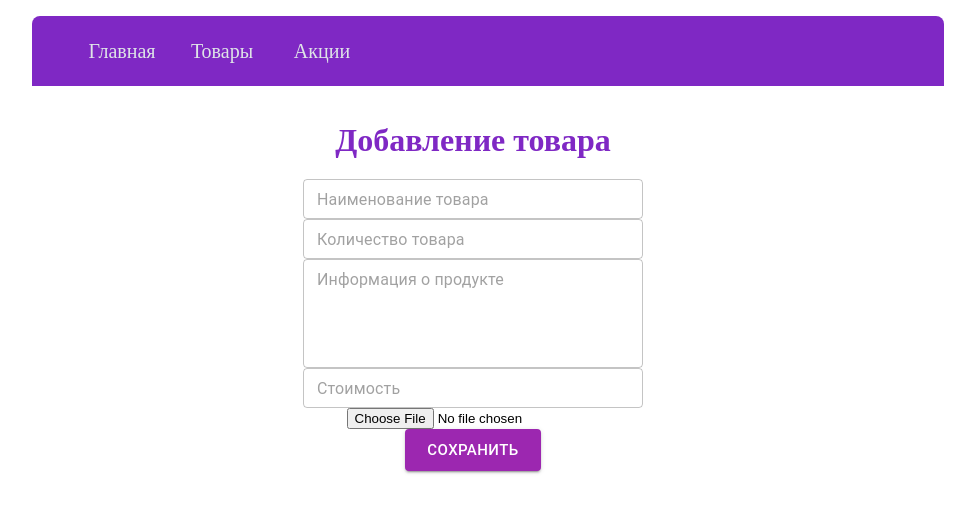
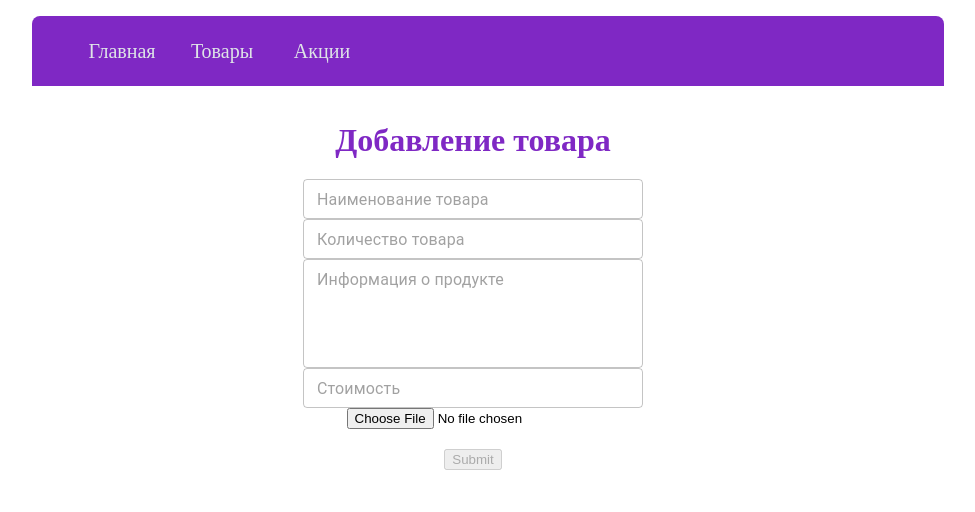
Before and after one commit to yurimovo/shop, a React (Create React App) app: page /products/newProduct in a window 1280 px wide. Shown: the top 512 px of the page, without its empty margins (172-1147 px from the left). Built offline with nearby package versions, Linux system fonts and the light colour scheme.

Commit message:
New product form with react-hook-form

```diff
--- a/src/components/products/new-product/NewProduct.tsx
+++ b/src/components/products/new-product/NewProduct.tsx
@@ -8,29 +8,28 @@ import { createProduct } from '../../../utils/service-functions/products/createP
 import { Product } from '../../../types/products';
 
 const NewProduct = () => {
-  const { register, handleSubmit } = useForm();
+  const {
+    register,
+    formState: {
+      errors,
+      isValid,
+    },
+    handleSubmit,
+    reset,
+  } = useForm({
+    mode: "onBlur",
+  });
   const [isSaving, setIsSaving] = useState<boolean>(false);
-  const [productData, setProductData] = useState<Product>({
-    productName: "",
-    productPrice: 0,
-    productInfo: "",
-    productQuantity: 0
-  })
 
-  const handleSave = async () => {
+  const handleSave = async (data: any) => {
     setIsSaving(true);
-    await createProduct({
-      productName: productData.productName,
-      productPrice: productData.productPrice,
-      productInfo: productData.productInfo,
-      productQuantity: productData.productQuantity
-    });
+    /* await createProduct({
+      data
+    }); */
+    console.log(data);
+    reset();
     setIsSaving(false);
   };
-
-  const handleChange = (e: React.ChangeEvent<HTMLInputElement>) => {
-
-  }
 
   return (
     <div className='main-container'>
@@ -45,15 +44,27 @@ const NewProduct = () => {
               className='input-field'
               size="small"
               tabIndex={0}
-              {...register("productName")}
+              {...register("productName", {
+                required: true,
+              })}
             />
+            {errors?.productName ?
+              <div style={{height: 40}}>
+                {errors?.productName && <p>Error!</p>}
+              </div> : null}
             <TextField
               placeholder='Количество товара'
               className='input-field'
               size="small"
-              tabIndex={1}
-              {...register("productQuantity")}
+              tabIndex={0}
+              {...register("productQuantity", {
+                required: true,
+              })}
             />
+            {errors?.productQuantity ?
+              <div style={{height: 40}}>
+                {errors?.productQuantity && <p>Error!</p>}
+              </div> : null}
             <TextField
               placeholder='Информация о продукте'
               rows={4}
@@ -61,29 +72,35 @@ const NewProduct = () => {
               size="small"
               multiline
               tabIndex={2}
-              {...register("productInfo")}
+              {...register("productInfo", {
+                required: true,
+              })}
             />
+            {errors?.productInfo ?
+              <div style={{height: 40}}>
+                {errors?.productInfo && <p>Error!</p>}
+              </div> : null}
             <TextField
               placeholder='Стоимость'
               className='input-field'
               size="small"
               tabIndex={3}
-              {...register("productPrice")}
+              {...register("productPrice", {
+                required: true,
+              })}
             />
+            {errors?.productPrice ?
+              <div style={{height: 40}}>
+                {errors?.productPrice && <p>Error!</p>}
+              </div> : null}
             <input
               type={"file"}
             />
-            <Button
-              variant="contained"
-              color="secondary"
-              size="large"
+            <input
               className="save-button"
               type='submit'
-              onClick={handleSave}
-              disabled={isSaving}
-            >
-              Сохранить
-            </Button>
+              disabled={!isValid || isSaving}
+            />
           </form>
         </div>
       </div>
--- a/src/components/products/new-product/style.scss
+++ b/src/components/products/new-product/style.scss
@@ -42,7 +42,6 @@
     font-size: 16px;
     color: #7f28c4;
     width: 340px;
-    margin-bottom: 10px;
     border-radius: 4px;
     border: 1px solid #7f28c4;
 }
```
